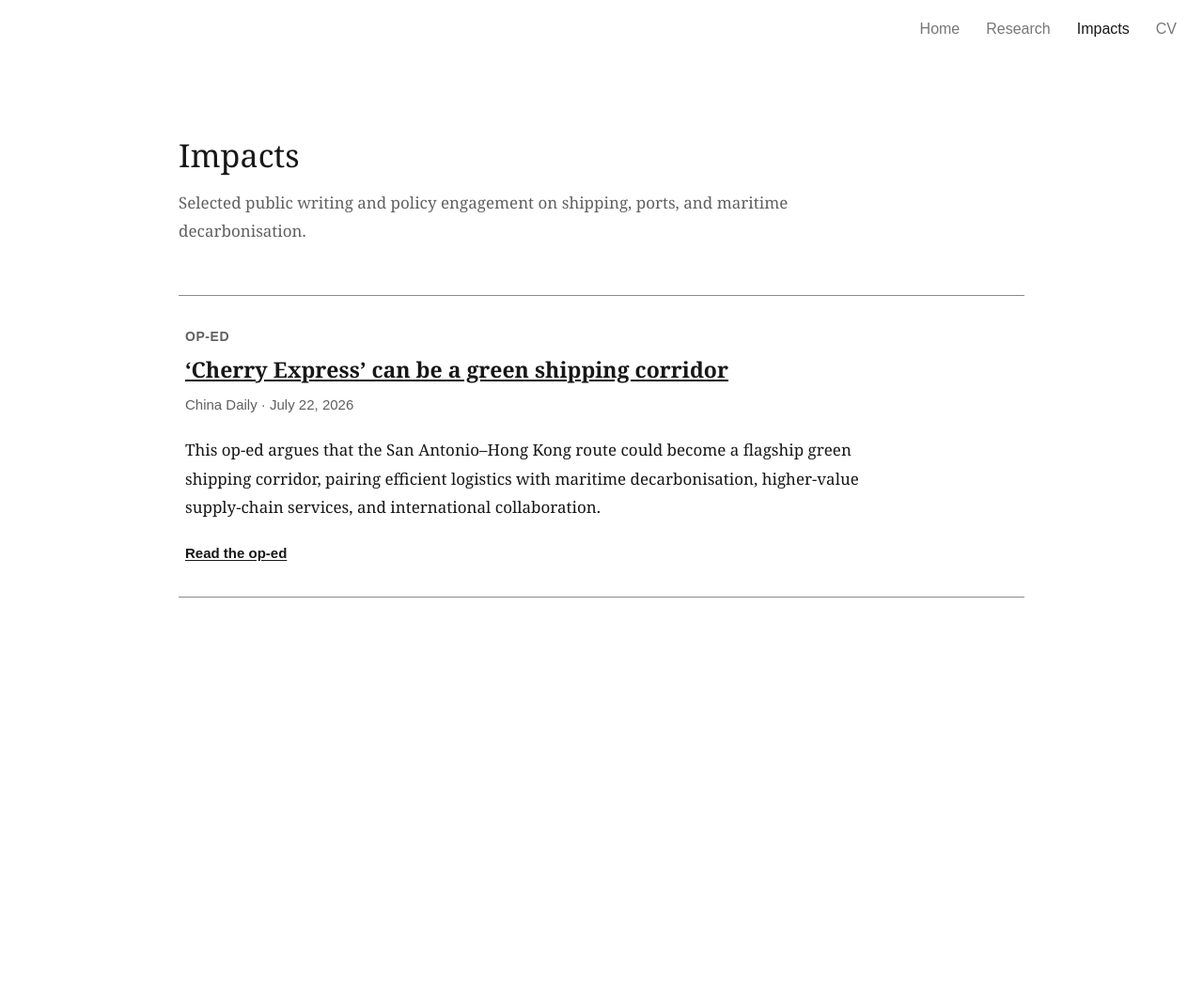
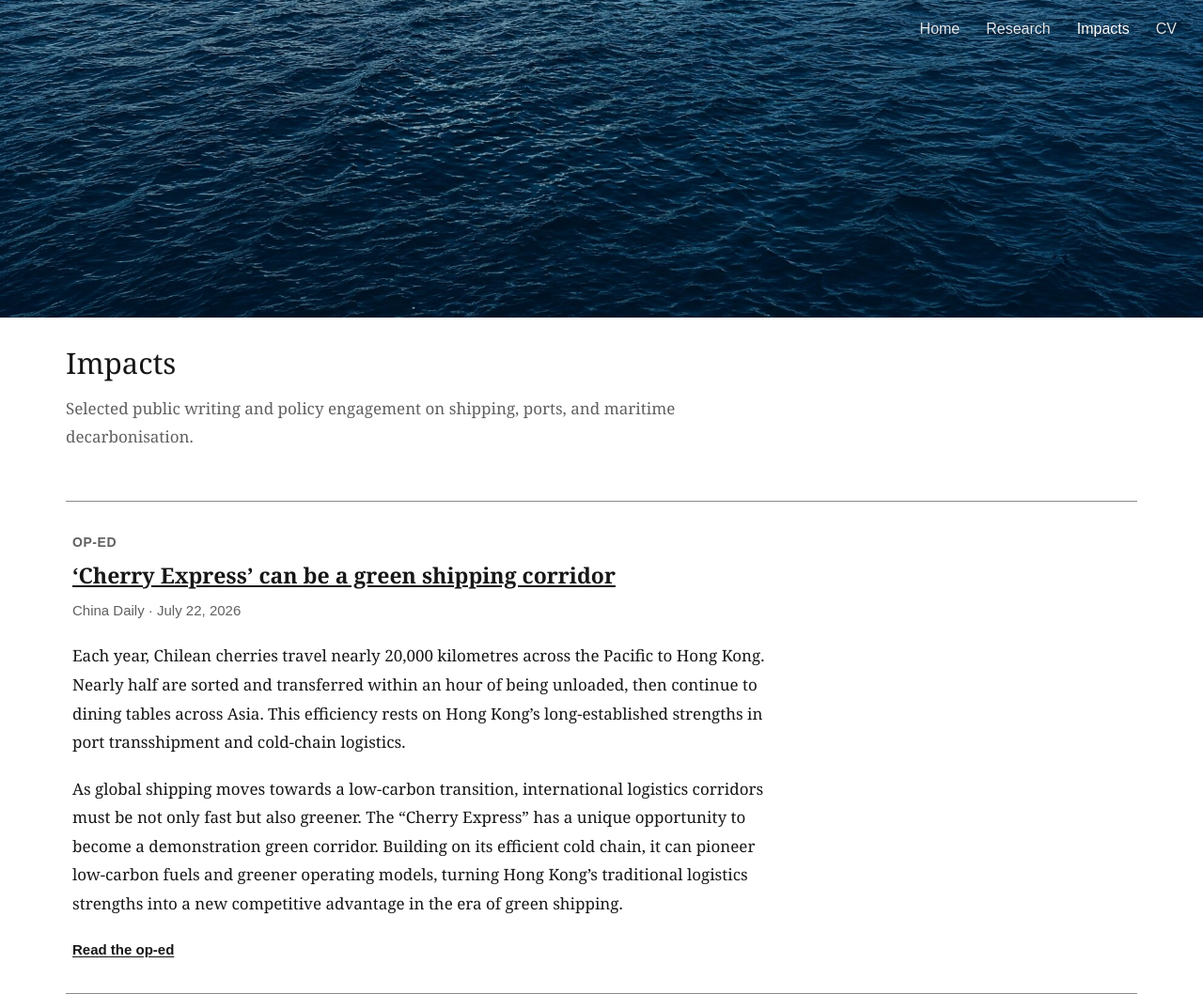
Before and after one commit to Amoylimee/Amoylimee.github.io, a plain HTML site: page impacts.html in a window 1280 px wide. Shown: the whole page at 94% size. Before the commit the page ends 800 px from the top, so only its background shows below. Drawn offline with Linux system fonts and the light colour scheme.

Commit message:
Align impacts page with research

```diff
--- a/assets/styles.css
+++ b/assets/styles.css
@@ -161,7 +161,8 @@ a {
 }
 
 .site-nav-dark a {
-  color: rgba(255, 255, 255, 0.62);
+  color: rgba(255, 255, 255, 0.88);
+  text-shadow: 0 1px 2px rgba(0, 0, 0, 0.35);
 }
 
 .site-nav-dark a:hover,
@@ -171,6 +172,7 @@ a {
 
 .research-banner .nav-shell.is-scrolled .site-nav-dark a {
   color: #777;
+  text-shadow: none;
 }
 
 .research-banner .nav-shell.is-scrolled .site-nav-dark a:hover,
@@ -311,14 +313,14 @@ a {
 }
 
 .impacts-main {
-  width: min(calc(100% - 44px), 900px);
+  width: min(calc(100% - 44px), var(--page-width));
   margin: 0 auto;
-  padding: 82px 0 120px;
+  padding: 29px 0 120px;
 }
 
 .impacts-main h1 {
   margin: 0 0 14px;
-  font-size: 34px;
+  font-size: 31px;
   font-weight: 400;
   line-height: 1.25;
 }
@@ -424,8 +426,8 @@ a {
   }
 
   .impacts-main {
-    width: min(calc(100% - 30px), 900px);
-    padding-top: 58px;
+    width: min(calc(100% - 30px), var(--page-width));
+    padding-top: 35px;
   }
 
   .research-group h1,
--- a/impacts.html
+++ b/impacts.html
@@ -9,15 +9,15 @@
     />
     <title>Impacts | Jeremy Jiajing Chen</title>
     <link rel="icon" href="assets/favicon.svg?v=3" type="image/svg+xml" />
-    <link rel="stylesheet" href="assets/styles.css?v=13" />
+    <link rel="stylesheet" href="assets/styles.css?v=14" />
     <script src="assets/navigation.js?v=1" defer></script>
   </head>
   <body class="impacts-page">
     <a class="skip-link" href="#main">Skip to content</a>
 
-    <header class="site-header">
+    <header class="research-banner">
       <div class="nav-shell">
-        <nav class="site-nav" aria-label="Primary navigation">
+        <nav class="site-nav site-nav-dark" aria-label="Primary navigation">
           <a href="index.html">Home</a>
           <a href="research.html">Research</a>
           <a class="active" href="impacts.html" aria-current="page">Impacts</a>
@@ -48,10 +48,20 @@
             <time datetime="2026-07-22">July 22, 2026</time>
           </p>
           <p>
-            This op-ed argues that the San Antonio&ndash;Hong Kong route could
-            become a flagship green shipping corridor, pairing efficient
-            logistics with maritime decarbonisation, higher-value supply-chain
-            services, and international collaboration.
+            Each year, Chilean cherries travel nearly 20,000 kilometres across
+            the Pacific to Hong Kong. Nearly half are sorted and transferred
+            within an hour of being unloaded, then continue to dining tables
+            across Asia. This efficiency rests on Hong Kong&rsquo;s long-established
+            strengths in port transshipment and cold-chain logistics.
+          </p>
+          <p>
+            As global shipping moves towards a low-carbon transition,
+            international logistics corridors must be not only fast but also
+            greener. The &ldquo;Cherry Express&rdquo; has a unique opportunity to become
+            a demonstration green corridor. Building on its efficient cold
+            chain, it can pioneer low-carbon fuels and greener operating
+            models, turning Hong Kong&rsquo;s traditional logistics strengths into a
+            new competitive advantage in the era of green shipping.
           </p>
           <p class="impact-link">
             <a
```
Also changed, not shown: index.html (+1 -1 lines), research.html (+1 -1 lines).
